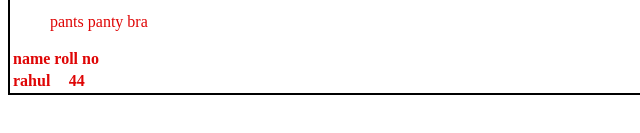
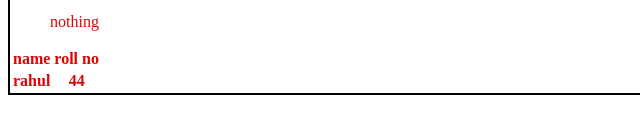
Before and after one commit to rahulyadav-11/alpha-male-, a plain HTML site: page html.html in a window 1280 px wide. Shown: the part 605-738 px from the top of the page, 0-640 px from the left. Drawn offline with Linux system fonts and the light colour scheme.

Commit message:
Update.html

```diff
--- a/html.html
+++ b/html.html
@@ -71,10 +71,7 @@
     </dd>
     <dl>
         <ul>
-            pants
-            panty
-            bra
-
+            nothing
         </ul>
     </dl>
 </div>
```
